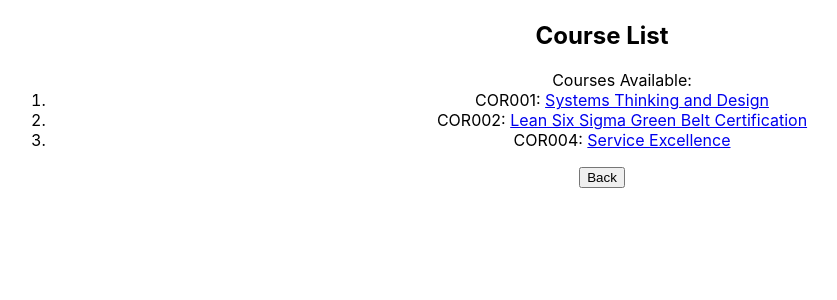
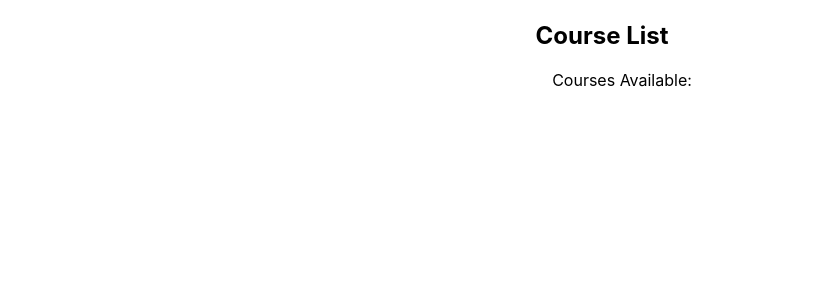
Before and after one commit to sheryl-teo/SPM-Project-Code, a React (Create React App) app in the folder spm/: page /HR/Courses in a window 1280 px wide. Shown: the top 300 px of the page, without its empty margins (38-875 px from the left). Built offline with nearby package versions, Linux system fonts and the light colour scheme.

Commit message:
Revert "Merge pull request #3 from sheryl-teo/HR-Courses"
This reverts commit 48d1401f9b2bd0622b70a015094426139c9131b5, reversing
changes made to 55e3872fab04a03d2833a8b5a9810494dc9ca524.

```diff
--- a/spm/src/App.js
+++ b/spm/src/App.js
@@ -7,75 +7,19 @@ import Profile from './components/Staff/profile/profile';
 import Staff from './components/Staff/staff_home';
 import HR from './components/HR and Manager/HR_home'
 import CourseList from './components/HR and Manager/Course/CourseList'
-import CourseInfo from './components/HR and Manager/Course/CourseInfo'
-import CourseAdd from './components/HR and Manager/Course/CourseAdd';
 import LJCreationPage from './components/Staff/LJCreationPage/LJ_Creation_Page';
 
 function App() {
-
-	// Test Data
-	const courses = [
-		{
-		  Course_ID: "COR001",
-		  Course_Name: "Systems Thinking and Design",
-		  Course_Desc: "This foundation module aims to introduce students to the fundamental concepts and underlying principles of systems thinking",
-		  Course_Status: "Active",
-		  Course_Type: "Internal",
-		  Course_Category: "Core",
-		},
-
-		{
-		  Course_ID:"COR002",
-		  Course_Name: "Lean Six Sigma Green Belt Certification",
-		  Course_Desc: "Apply Lean Six Sigma methodology and statistical tools such as Minitab to be used in process analytics",
-		  Course_Status: "Active",
-		  Course_Type: "Internal",
-		  Course_Category: "Core",
-		},
-
-		{
-		  Course_ID:"COR004",
-		  Course_Name: "Service Excellence",
-		  Course_Desc: "The programme provides the learner with the key foundations of what builds customer confidence in the service industry",
-		  Course_Status: "Pending",
-		  Course_Type: "Internal",
-		  Course_Category: "Core",
-		}
-	  ]
-	  ;
-
-		const CourseRoutes = courses.map(
-
-			(course) => {
-				console.log(course)
-
-				return (
-					<>
-					<Route path = {`/HR/Courses/${course.Course_ID}`} element = {CourseInfo(course)}/>
-					<Route path = {`/HR/Courses/${course.Course_ID}/CourseAdd`} element = {CourseAdd(course)}/>
-					</>
-
-				)
-			}
-		)
-
-
 return (
-	<>
 	<Router>
 	<Routes>
 		<Route exact path='/' element={<Home />} />
 		<Route path="/staff" element={<Staff />} />
 		<Route path="/staff/learningjourneyCreation" element={<LJCreationPage />} />
 		<Route path = "/HR" element = {<HR />}/>
-		<Route path = "/HR/Courses" element = {CourseList(courses)}/>
-		{CourseRoutes}
-
-
-
+		<Route path = "/HR/Courses" element = {<CourseList/>}/>
 	</Routes>
 	</Router>
-	</>
 );
 }
 
--- a/spm/src/components/HR and Manager/Course/CourseAdd.jsx
+++ /dev/null
@@ -1,32 +0,0 @@
-import {BrowserRouter as Router, Link} from 'react-router-dom';
-
-function CourseAdd(){
-
-    return (
-        <div>
-        <h2>Course Addition</h2>
-        <form>
-            Course ID: <input type = 'text' name ='Course ID'></input> <br></br>
-            Course Name: <input type = 'text' name ='Course Name'></input><br></br>
-            Skills: Leadership <input type = 'checkbox' name ='Skills'></input>
-            Engineering <input type = 'checkbox' name ='Skills'></input><br></br>
-            Roles: Sales Rep<input type = 'checkbox' name ='Roles'></input>
-            Repair Engineer <input type = 'checkbox' name ='Roles'></input><br></br>
-            Course Description: <br></br><textarea name ='Course Description'></textarea>
-        </form>
-
-
-            <button onClick=''>
-                Back
-            </button>
-
-        </div>
-
-    )
-
-
-
-
-}
-
-export default CourseAdd
--- a/spm/src/components/HR and Manager/Course/CourseInfo.jsx
+++ b/spm/src/components/HR and Manager/Course/CourseInfo.jsx
@@ -1,51 +1,20 @@
-import {BrowserRouter as Router, Link} from 'react-router-dom';
 
-function CourseInfo(props) {
-    console.log(props)
+function CourseDetails(props){
     return (
-
         <div className='expense-item__description'>
-            <h2>{props.Course_ID}</h2>
-            <div className='expense-item__price'>Course Name: <br />{props.Course_Name}</div>
-            <br />
-            <div className='expense-item__price'>Course Description: {props.Course_Desc}</div>
-            <br />
-            <div className='expense-item__price'>Course Status: {props.Course_Status}</div>
-            <br />
-            <div className='expense-item__price'>Course Type: {props.Course_Type}</div>
-            <br />
-            <div className='expense-item__price'>Course Category: {props.Course_Category}</div>
-            <br />
-
-
-            <Link to="/Hr/courses">
-                <button type="button">
-                    Back
-                </button>
-            </Link>
-
-            <Link to="">
-                <button type="button">
-                    Edit Courses
-                </button>
-            </Link>
-
-            <Link to={`CourseAdd`}>
-                <button type="button">
-                    Add Courses
-                </button>
-            </Link>
-
-            <Link to="">
-                <button type="button">
-                    Delete Courses
-                </button>
-            </Link>
-
-        </div>
-
-
+                <h2>{props.courses[0].Course_ID}</h2>
+                <div className='expense-item__price'>Coourse Name: <br/>{props.courses[0].Course_Name}</div>
+                <br/>
+                <div className='expense-item__price'>Course Description: {props.courses[0].Course_Desc}</div>
+                <br/>
+                <div className='expense-item__price'>Course Status: {props.courses[0].Course_Status}</div>
+                <br/>
+                <div className='expense-item__price'>Course Type: {props.courses[0].Course_Type}</div>
+                <br/>
+                <div className='expense-item__price'>Course Category: {props.courses[0].Course_Category}</div>
+                <br/>
+            </div>
     )
 }
 
-export default CourseInfo
+export default CourseDetails
--- a/spm/src/components/HR and Manager/Course/CourseList.jsx
+++ b/spm/src/components/HR and Manager/Course/CourseList.jsx
@@ -1,29 +1,24 @@
 import React from 'react';
-import {BrowserRouter as Router, Link} from 'react-router-dom';
+
 
 function CourseList(props) {
-    const CourseListItems = props.map(
-        (course) => {
-            return (
-                <li>{course.Course_ID}: <a href = {`/Hr/Courses/${course.Course_ID}`}>{course.Course_Name}</a></li>
-            )
-        }
-    )
+    // let courses = props.courses
+
+    // const CourseListItems = courses.map(
+    //     (course) => {
+    //         return (
+    //             <li>{course.Course_ID}: {course.Course_Name}</li>
+    //         )
+    //     }
+    // )
     return (
         <div>
             <h2>Course List</h2>
             <ol>
                 <div>Courses Available:
-                {CourseListItems}
 
                 </div>
             </ol>
-
-            <Link to="/">
-            <button>
-                Back
-            </button>
-            </Link>
         </div>
     )
 }
--- a/spm/src/components/HR and Manager/HR_home.jsx
+++ b/spm/src/components/HR and Manager/HR_home.jsx
@@ -1,33 +1,21 @@
-import { BrowserRouter as Router,Link } from 'react-router-dom';
+
 import React from 'react';
 
 
-function HR() {
+function HR () {
   return (
     <div>
-      <a href="/Hr/Skills">
       <h1 className='header'>
         Skills
       </h1>
-      </a>
 
-      <a href="/Hr/Courses">
       <h1 className='header'>
         Courses
       </h1>
-      </a>
 
-      <a href="/Hr/Roles">
       <h1 className='header'>
         Roles
       </h1>
-      </a>
-
-      <Link to="/">
-        <button type="button">
-          Back
-        </button>
-      </Link>
 
 
 
--- a/spm/src/components/home.js
+++ b/spm/src/components/home.js
@@ -12,31 +12,6 @@ const Home = () => {
       <p>
         <h3>Please navigate to desired account</h3>
       </p>
-
-      <p>
-        <a href ="/Staff">
-        <h3> Staff
-
-        </h3>
-        </a>
-      </p>
-
-
-      <p>
-        <a href ="/HR">
-        <h3> HR
-
-        </h3>
-        </a>
-      </p>
-
-      <p>
-        <a href ="/Manager">
-        <h3> Manager
-
-        </h3>
-        </a>
-      </p>
     </div>
   );
 };
```
Also changed, not shown: spm/src/components/HR and Manager/Course/CourseAdd.css (deleted). Lines whose indentation alone changed are shown as unchanged.
